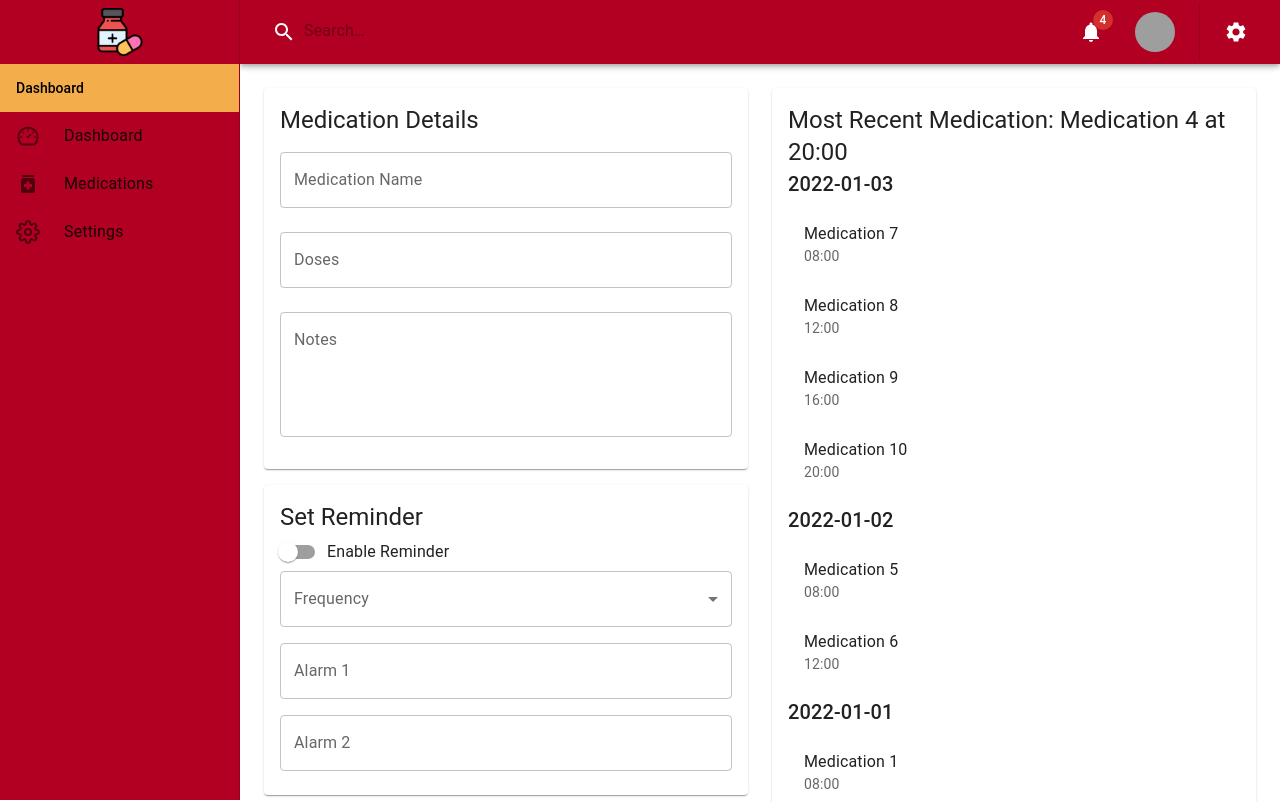
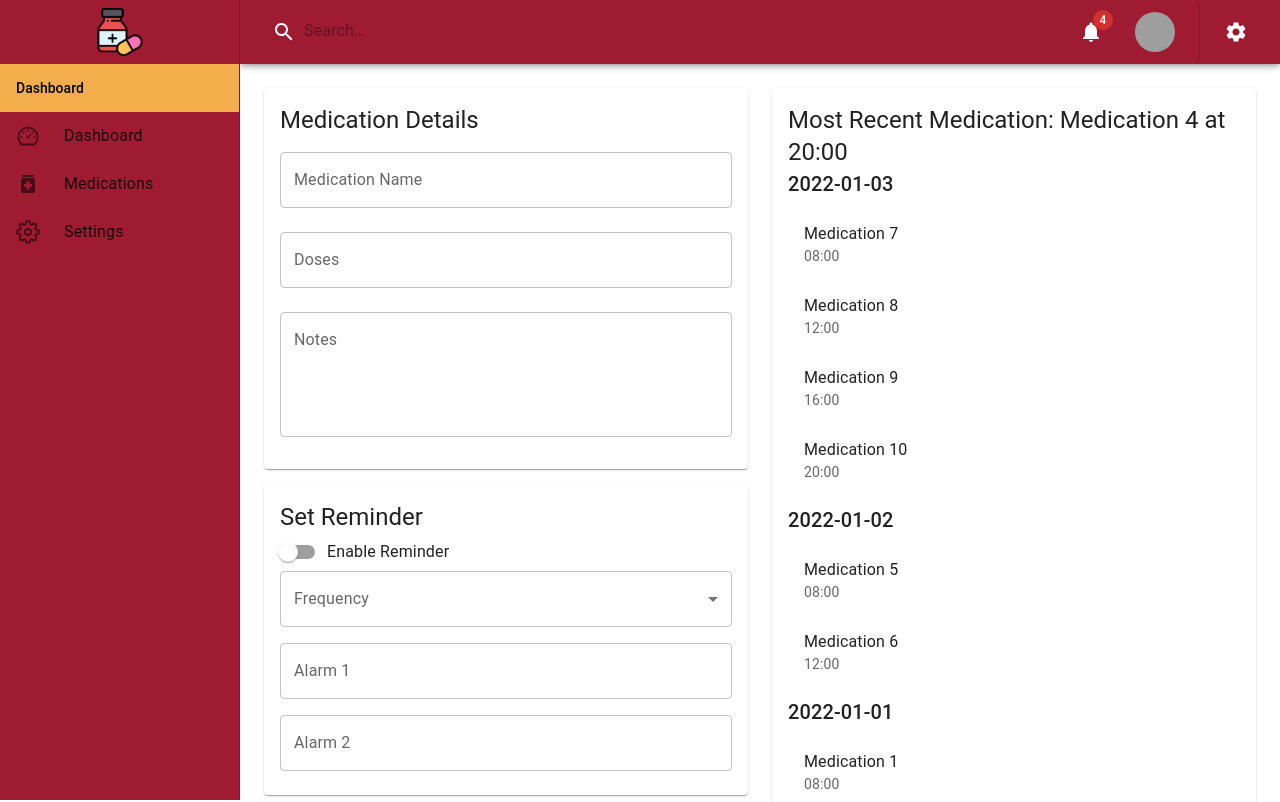
Before and after one commit to cgreg714/Capstone---Front-End, a React (Create React App) app: page / in a window 1280 px wide. Shown: the top 802 px of the page. Built offline with nearby package versions, Linux system fonts and the light colour scheme; grey boxes are pictures that could not be loaded.

Commit message:
starter files

```diff
--- a/src/styles/mainLayoutStyles.js
+++ b/src/styles/mainLayoutStyles.js
@@ -27,7 +27,7 @@ const getRandomColor = () => {
 export const StyledAppBar = styled(AppBar)({
 	position: 'sticky',
 	zIndex: 999,
-	backgroundColor: '#B10021',
+	backgroundColor: '#9E1b32',
 });
 
 //* Dashboard Drawer
@@ -35,7 +35,7 @@ export const StyledDrawer = styled(Drawer)({
 	'& .MuiDrawer-paper': {
 		width: drawerWidth,
 		boxSizing: 'border-box',
-		backgroundColor: '#B10021',
+		backgroundColor: '#9E1b32',
 		color: '#00000',
 		flexShrink: 0,
 	},
```
